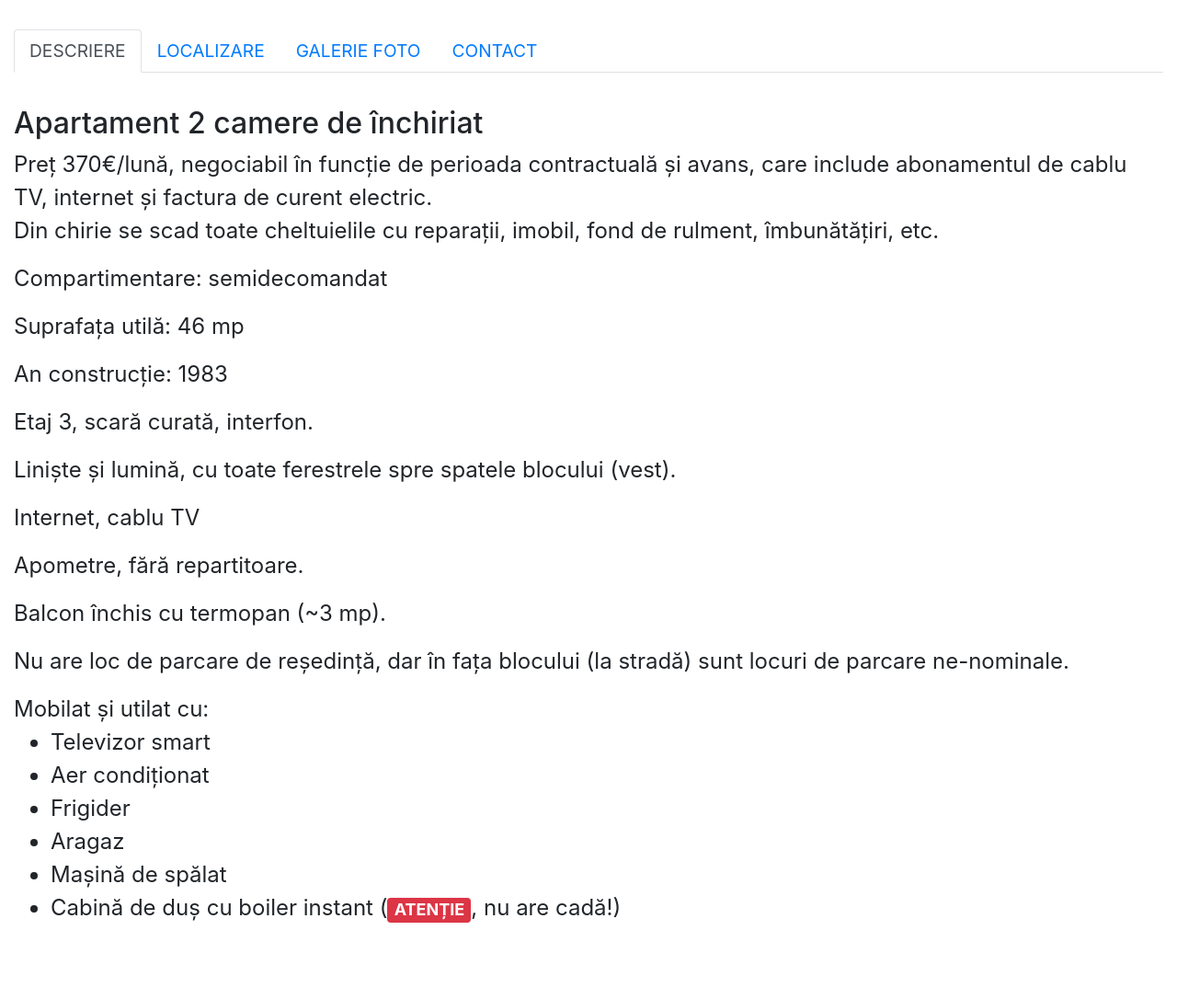
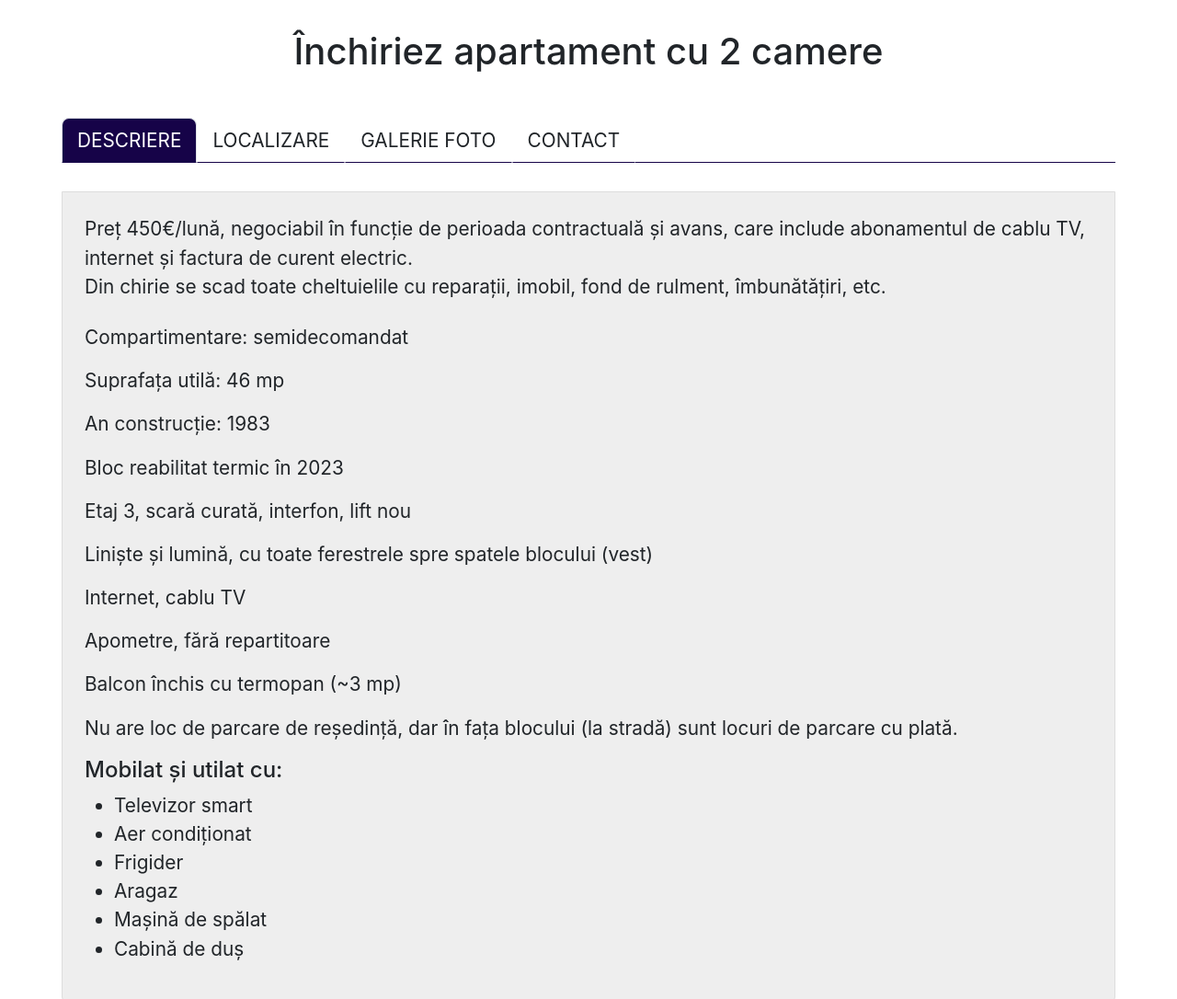
Before and after one commit to de-inchiriat/de-inchiriat.github.io, a plain HTML site: page index.html in a window 1280 px wide. Shown: the top 1086 px of the page at 92% size. Before the commit the page ends 1045 px from the top, so only its background shows below. Drawn offline with nearby package versions, Linux system fonts and the light colour scheme.

Commit message:
cosmetic updates

```diff
--- a/index.html
+++ b/index.html
@@ -1,78 +1,103 @@
 <!DOCTYPE html>
 <html>
 <head>
-    <title>Apartament 2 camere de închiriat Timpuri Noi (Văcărești)</title>
+    <title>Apartament cu 2 camere de închiriat Timpuri Noi (Văcărești)</title>
     <meta charset="utf-8" />
     <meta name='viewport' content='initial-scale=1'>
     <meta name="description" content="Apartament 2 camere de închiriat București sector 4 - Timpuri Noi - Calea Văcărești 248"/>
-    <link rel="stylesheet" href="https://cdnjs.cloudflare.com/ajax/libs/lightbox2/2.10.0/css/lightbox.min.css" />
-    <script src="https://cdnjs.cloudflare.com/ajax/libs/jquery/3.2.1/jquery.min.js"></script>
-    <link href="https://maxcdn.bootstrapcdn.com/bootstrap/4.0.0/css/bootstrap.min.css" rel="stylesheet" id="bootstrap-css">
-    <script src="https://maxcdn.bootstrapcdn.com/bootstrap/4.0.0/js/bootstrap.min.js"></script>
-    <script src="https://cdnjs.cloudflare.com/ajax/libs/lightbox2/2.10.0/js/lightbox.min.js"></script>
-    <!-- Google tag (gtag.js) -->
+    <link href="https://cdn.jsdelivr.net/npm/bootstrap@latest/dist/css/bootstrap.min.css" rel="stylesheet" id="bootstrap-css">
+    <script src="https://cdn.jsdelivr.net/npm/bootstrap@latest/dist/js/bootstrap.bundle.min.js"></script>
+    <link href="https://cdn.jsdelivr.net/npm/lightbox2@latest/dist/css/lightbox.min.css" rel="stylesheet" id="bootstrap-css">
+    <script src="https://cdn.jsdelivr.net/npm/lightbox2@latest/dist/js/lightbox-plus-jquery.min.js"></script>
     <script async src="https://www.googletagmanager.com/gtag/js?id=G-C5KV7HZ4SF"></script>
 </head>
 <body>
 <style type="text/css">
     body {
-    font-family: -apple-system, BlinkMacSystemFont, “Segoe UI”, Roboto, “Helvetica Neue”, Arial, sans-serif, “Apple Color Emoji”, “Segoe UI Emoji”, “Segoe UI Symbol”;
-    /* default is 1rem or 16px */
-    font-size: 1.5rem;
+        font-family: -apple-system, BlinkMacSystemFont, "Segoe UI", Roboto, "Helvetica Neue", Arial, sans-serif, "Apple Color Emoji", "Segoe UI Emoji", "Segoe UI Symbol";
+        /* default is 1rem or 16px */
+        font-size: 1.3rem;
     }
-}
+    .container-fluid {
+        max-width: 1170px;
+    }
+    .nav {
+        border-bottom-color: #160348;
+    }
+    .nav-tabs .nav-link {
+        color: #212529;
+        background-color: #fff;
+        border-top-left-radius: 0.5rem;
+        border-top-right-radius: 0.5rem;
+        border-bottom-color: #160348;
+        transition: all 0.3s ease-in-out;
+    }
+    .nav-tabs .nav-link.active, .nav-tabs .nav-link.active:hover {
+        color: #fff;
+        background-color: #160348;
+        border-bottom-color: #160348;
+    }
+    .nav-tabs .nav-link:hover {
+        border-top-color: #160348;
+        border-left-color: #160348;
+        border-right-color: #160348;
+        border-bottom-color: #fff;
+        color: #160348;
+    }
+    .tab-content {
+        background-color: #eee;
+        border: 1px solid #ddd;
+        padding: 1.5rem;
+        border-radius: 0 0 0.25rem 0.25rem;
+    }
 </style>
-<main class="container-fluid">
-
-<section class="py-4 mt-2" id="goTabs">
+<main class="container-fluid mx-auto">
+    <section class="py-4 mt-2" id="goTabs">
+    <h1 class="text-center mb-5">Închiriez apartament cu 2 camere</h1>
     <div class="row">
         <div class="col-md-12">
-            <ul id="tabsJustified" class="nav nav-tabs">
-                <li class="nav-item"><a href="" data-target="#home" data-toggle="tab" class="nav-link small text-uppercase active">Descriere</a></li>
-                <li class="nav-item"><a href="" data-target="#address" data-toggle="tab" class="nav-link small text-uppercase">Localizare</a></li>
-                <li class="nav-item"><a href="" data-target="#photo" data-toggle="tab" class="nav-link small text-uppercase">Galerie foto</a></li>
-                <li class="nav-item"><a href="" data-target="#contact" data-toggle="tab" class="nav-link small text-uppercase">Contact</a></li>
+            <ul id="tabsJustified" class="nav nav-tabs" role="tablist">
+                <li class="nav-item"><a href="" data-bs-target="#home" data-bs-toggle="tab" class="nav-link small text-uppercase active">Descriere</a></li>
+                <li class="nav-item"><a href="" data-bs-target="#address" data-bs-toggle="tab" class="nav-link small text-uppercase">Localizare</a></li>
+                <li class="nav-item"><a href="" data-bs-target="#photo" data-bs-toggle="tab" class="nav-link small text-uppercase">Galerie foto</a></li>
+                <li class="nav-item"><a href="" data-bs-target="#contact" data-bs-toggle="tab" class="nav-link small text-uppercase">Contact</a></li>
             </ul>
             <br>
             <div id="tabsJustifiedContent" class="tab-content">
                 <div id="home" class="tab-pane fade active show">
-                    <h2>Apartament 2 camere de închiriat</h2>
-                    <p>Preț 370€/lună, negociabil în funcție de perioada contractuală și avans, care include abonamentul de cablu TV, internet și factura de curent electric.<br>Din chirie se scad toate cheltuielile cu reparații, imobil, fond de rulment, îmbunătățiri, etc.</p>
+                    <p class="mb-4">Preț 450€/lună, negociabil în funcție de perioada contractuală și avans, care include abonamentul de cablu TV, internet și factura de curent electric.<br>Din chirie se scad toate cheltuielile cu reparații, imobil, fond de rulment, îmbunătățiri, etc.</p>
                     <p>Compartimentare: semidecomandat</p>
                     <p>Suprafața utilă: 46 mp</p>
                     <p>An construcție: 1983</p>
-                    <p>Etaj 3, scară curată, interfon.</p>
-                    <p>Liniște și lumină, cu toate ferestrele spre spatele blocului (vest).</p>
+                    <p>Bloc reabilitat termic în 2023</p>
+                    <p>Etaj 3, scară curată, interfon, lift nou</p>
+                    <p>Liniște și lumină, cu toate ferestrele spre spatele blocului (vest)</p>
                     <p>Internet, cablu TV</p>
-                    <p>Apometre, fără repartitoare.</p>
-                    <p>Balcon închis cu termopan (~3 mp).</p>
-                    <p>Nu are loc de parcare de reședință, dar în fața blocului (la stradă) sunt locuri de parcare ne-nominale.</p>
-                    Mobilat și utilat cu:
-                    <ul>
+                    <p>Apometre, fără repartitoare</p>
+                    <p>Balcon închis cu termopan (~3 mp)</p>
+                    <p>Nu are loc de parcare de reședință, dar în fața blocului (la stradă) sunt locuri de parcare cu plată.</p>
+
+                    <h4>Mobilat și utilat cu:</h4>
+                    <ul class="pl-6">
                         <li>Televizor smart</li>
                         <li>Aer condiționat</li>
                         <li>Frigider</li>
                         <li>Aragaz</li>
                         <li>Mașină de spălat</li>
-                        <li>Cabină de duș cu boiler instant (<span class="badge badge-danger">ATENȚIE</span>, nu are cadă!)</li>
+                        <li>Cabină de duș</li>
                     </ul>
                 </div>
                 <div id="address" class="tab-pane fade">
-                    <dl>
-                        <dt>Adresa</dt><dd>București, sector 4, Calea Văcărești, nr. 238, bl 71, Sc B, etaj 3</dd>
-                        <dt>Metrou</dt><dd>Timpuri Noi (600m, 8 min), Tineretului (1200m, 14 min)</dd>
-                    </dl>
-                    <h3>Harta</h3>
-                    <div class="mapouter">
-                        <div class="gmap_canvas">
-                            <iframe width="100%" height="600" id="gmap_canvas" src="https://maps.google.com/maps?q=Bloc%2071%2C%20Calea%20V%C4%83c%C4%83re%C8%99ti%20238%2C%20Bucharest&t=k&z=19&ie=UTF8&iwloc=&output=embed" frameborder="0" scrolling="no" marginheight="0" marginwidth="0">
-                            </iframe>
-                        </div>
-                        <style>.mapouter{text-align:right;height:600px;width:800px;}.gmap_canvas {overflow:hidden;background:none!important;height:600px;width:800px;}</style>
-                    </div>
+                    <h4>Adresa</h4>
+                    <p>București, Sector 4, Calea Văcărești, nr. 238, bl 71, Sc B, etaj 3</p>
+                    <h4>Metrou</h4>
+                    <p>Timpuri Noi (600m, 8 min), Tineretului (1200m, 14 min)</p>
+                    <h4>Harta</h4>
+                    <iframe width="100%" height="600" src="https://maps.google.com/maps?q=Bloc%2071%2C%20Calea%20V%C4%83c%C4%83re%C8%99ti%20238%2C%20Bucharest&t=k&z=19&ie=UTF8&iwloc=&output=embed" frameborder="0" scrolling="no" marginheight="0" marginwidth="0">
+                    </iframe>
                 </div>
                 <div id="photo" class="tab-pane fade">
-                    <h3>Sufragerie</h3>
+                    <h4>Sufragerie</h4>
                     <div class="row">
                         <div class="mx-1 my-1 col-12 col-sm-6 col-md-4 col-lg-3 col-xl-2">
                             <a href="images/IMG_0619.jpeg" data-lightbox="gallery" data-title="Sufragerie - mobilier IKEA">
@@ -100,7 +125,7 @@
                             </a>
                         </div>
                     </div>
-                    <h3>Dormitor</h3>
+                    <h4>Dormitor</h4>
                     <div class="row">
                         <div class="mx-1 my-1 col-12 col-sm-6 col-md-4 col-lg-3 col-xl-2">
                             <a href="images/IMG_0624.jpeg" data-lightbox="gallery" data-title="Dormitor">
@@ -118,7 +143,7 @@
                             </a>
                         </div>
                     </div>
-                    <h3>Baie</h3>
+                    <h4>Baie</h4>
                     <div class="row">
                         <div class="mx-1 my-1 col-12 col-sm-6 col-md-4 col-lg-3 col-xl-2">
                             <a href="images/IMG_0628.jpeg" data-lightbox="gallery" data-title="Baie cu duș">
@@ -131,7 +156,7 @@
                             </a>
                         </div>
                     </div>
-                    <h3>Hol</h3>
+                    <h4>Hol</h4>
                     <div class="row">
                         <div class="mx-1 my-1 col-12 col-sm-6 col-md-4 col-lg-3 col-xl-2">
                             <a href="images/IMG_0630.jpeg" data-lightbox="gallery" data-title="Hol - spre bucătărie">
@@ -149,7 +174,7 @@
                             </a>
                         </div>
                     </div>
-                    <h3>Bucătărie</h3>
+                    <h4>Bucătărie</h4>
                     <div class="row">
                         <div class="mx-1 my-1 col-12 col-sm-6 col-md-4 col-lg-3 col-xl-2">
                             <a href="images/IMG_0632.jpeg" data-lightbox="gallery" data-title="Bucătărie">
@@ -167,7 +192,7 @@
                             </a>
                         </div>
                     </div>
-                    <h3>Balcon</h3>
+                    <h4>Balcon</h4>
                     <div class="row">
                         <div class="mx-1 my-1 col-12 col-sm-6 col-md-4 col-lg-3 col-xl-2">
                             <a href="images/IMG_0623.jpeg" data-lightbox="gallery" data-title="Balcon închis">
@@ -180,7 +205,7 @@
                             </a>
                         </div>
                     </div>
-                    <h3>Scara blocului</h3>
+                    <h4>Scara blocului</h4>
                     <div class="row">
                         <div class="mx-1 my-1 col-12 col-sm-6 col-md-4 col-lg-3 col-xl-2">
                             <a href="images/IMG_0636.jpeg" data-lightbox="gallery" data-title="Scara blocului">
@@ -195,10 +220,8 @@
                     </div>
                 </div>
                 <div id="contact" class="tab-pane fade">
-                    <dl>
-                        <dt>E-mail</dt><dd>apart_vacaresti@yahoo.com</dd>
-                        <dt>WhatsApp</dt><dd>0724252195</dd>
-                    </dl>
+                    <p><strong>E-mail: </strong>apart_vacaresti@yahoo.com</p>
+                    <p><strong>WhatsApp: </strong>0724252195</p>
                 </div>
             </div>
         </div>
```
